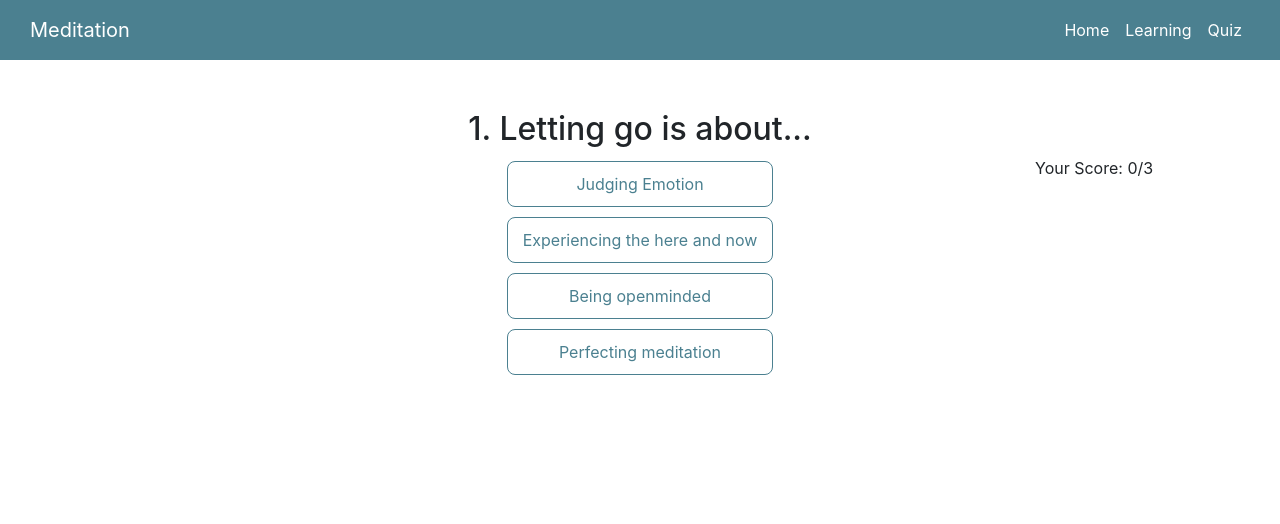
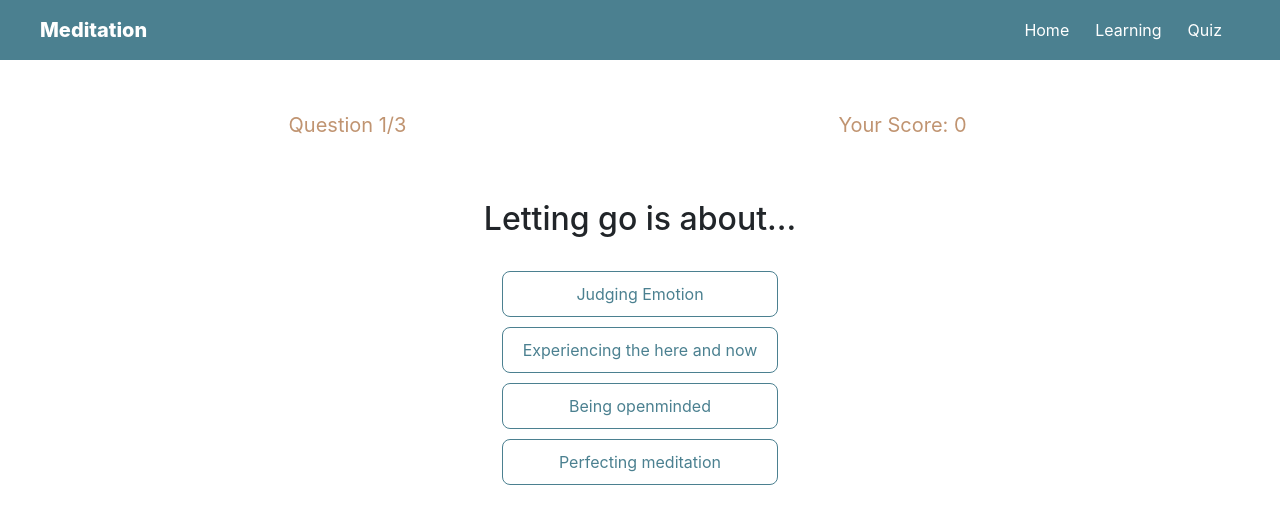
Before and after one commit to Alexsouthwick/UIproject, a Flask app: page /quiz/1 in a window 1280 px wide. Shown: the top 524 px of the page. Run offline with Flask 2, Linux system fonts and the light colour scheme; some libraries are stand-ins or nearby versions.

Commit message:
Added UI to quiz end

```diff
--- a/server.py
+++ b/server.py
@@ -96,8 +96,9 @@ def quiz_start():
 @app.route('/quiz/<id>', methods=['GET', 'POST'])
 def quiz(id=None):
    question = questions[id]
+   total_questions = len(questions)
    total_score = sum (score)
-   return render_template('quiz.html', question_num = id, question=question,total_score = total_score)
+   return render_template('quiz.html', question_num = id, question=question,total_score = total_score, total_questions = total_questions)
 
 @app.route('/quiz/update_score', methods=['GET', 'POST'])
 def update_score():
--- a/static/main.css
+++ b/static/main.css
@@ -38,10 +38,18 @@ img {
 # Navigation
 --------------------------------------------------------------*/
 .navbar {
-    padding: 10px 30px 10px 30px;
+    padding: 10px 50px 10px 40px;
 }
 nav * {
     color: white;
+}
+
+.navbar-brand {
+    font-weight: 800;
+}
+
+.navbar-nav {
+    gap: 10px;
 }
 
 
@@ -59,9 +67,18 @@ nav * {
     border-radius: 60px;
 }
 
+.hero-container {
+    padding-top: 50px;
+    height: 100%;
+}
+
+
 /*--------------------------------------------------------------
 # Learning
 --------------------------------------------------------------*/
+.module-title {
+    margin-bottom: 20px;
+}
 .module-photo {
     height: 500px;
 }
@@ -82,9 +99,23 @@ nav * {
 /*--------------------------------------------------------------
 # Quiz
 --------------------------------------------------------------*/
+.quiz-metrics {
+    width: 100%;
+}
+
+.quiz-metrics * {
+    color: var(--secondary-brown);
+    margin-bottom: 20px;
+    font-size: 20px;
+}
+
+.quiz-title {
+    margin-bottom: 20px;
+}
+
 .answer {
     margin: 5px 0px 5px 0px;
-    padding: 10px 15px 10px 15px;
+    padding: 10px 20px 10px 20px;
     width: 100%;
     border: 1px solid var(--primary-blue);
     color: var(--primary-blue);
@@ -116,3 +147,12 @@ nav * {
 .incorrect-info {
     background-color: var(--red);
 }
+
+#returnTo {
+    height: 30vh;
+    margin-top: 40px;
+}
+
+#returnTo > .col-6 {
+    gap: 80px;
+}
--- a/templates/learning.html
+++ b/templates/learning.html
@@ -9,7 +9,7 @@
 
 <div class="row">
     <div class="col-12 d-flex flex-column align-items-center">
-        <h1>{{module.title}}</h1>
+        <h1 class="module-title">{{module.title}}</h1>
         <div class="module-photo">
             <img src="{{module.image}}">
         </div>
--- a/templates/quiz.html
+++ b/templates/quiz.html
@@ -7,12 +7,22 @@
     let question = {{question|tojson}}
     let total_score = {{total_score|tojson}}
     let question_num = {{question_num|tojson}}
+    let total_questions = {{total_questions|tojson}}
 </script>
-<div class="row">
+<div class="row quiz-metrics">
+    <div class="col-6 d-flex justify-content-center">
+        <div>
+            <p id="questionNum"><span>Question </span>{{question_num}}<span>/{{total_questions}}</span></p>
+        </div>
+    </div>
+    <div class="col-6 d-flex justify-content-center">
+        <p>Your Score: <span id ="totalScore">{{total_score}}</span></p>
+    </div>
+</div>
+<div class="row quiz-title">
     <div class="col-12 d-flex justify-content-center">
         <div class="question-container d-flex">
-            <h2 id="questionNum">{{question_num}}</h2>
-            <h2>. {{question.question}}</h2>
+            <h2>{{question.question}}</h2>
         </div>
     </div>
 </div>
@@ -25,10 +35,10 @@
         <div id="answers">
         </div>
     </div>
-    <div class="col-2">
-        <div>
-            <p>Your Score: <span id ="totalScore">{{total_score}}/3</span></p>
-        </div>
+</div>
+<div class="row">
+    <div class="col-12 d-flex justify-content-end">
+        <button id="continue" class="continue-btn"> Continue</button>
     </div>
 </div>
 
--- a/templates/quiz_end.html
+++ b/templates/quiz_end.html
@@ -6,13 +6,11 @@
     total_score =  {{total_score|tojson}}
 </script>
 
-<div class = "row">
+<div class="row">
     <div class= "col-md-2">
     </div>
-    <div class = "col-md-8 d-flex justify-content-center">
+    <div class = "col-md-8">
         You have finished the quiz. And you have a score of {{total_score}}
     </div>
 </div>
-
-
 {% endblock %}
```
Also changed, not shown: templates/learning_end.html (+17 -4 lines).
